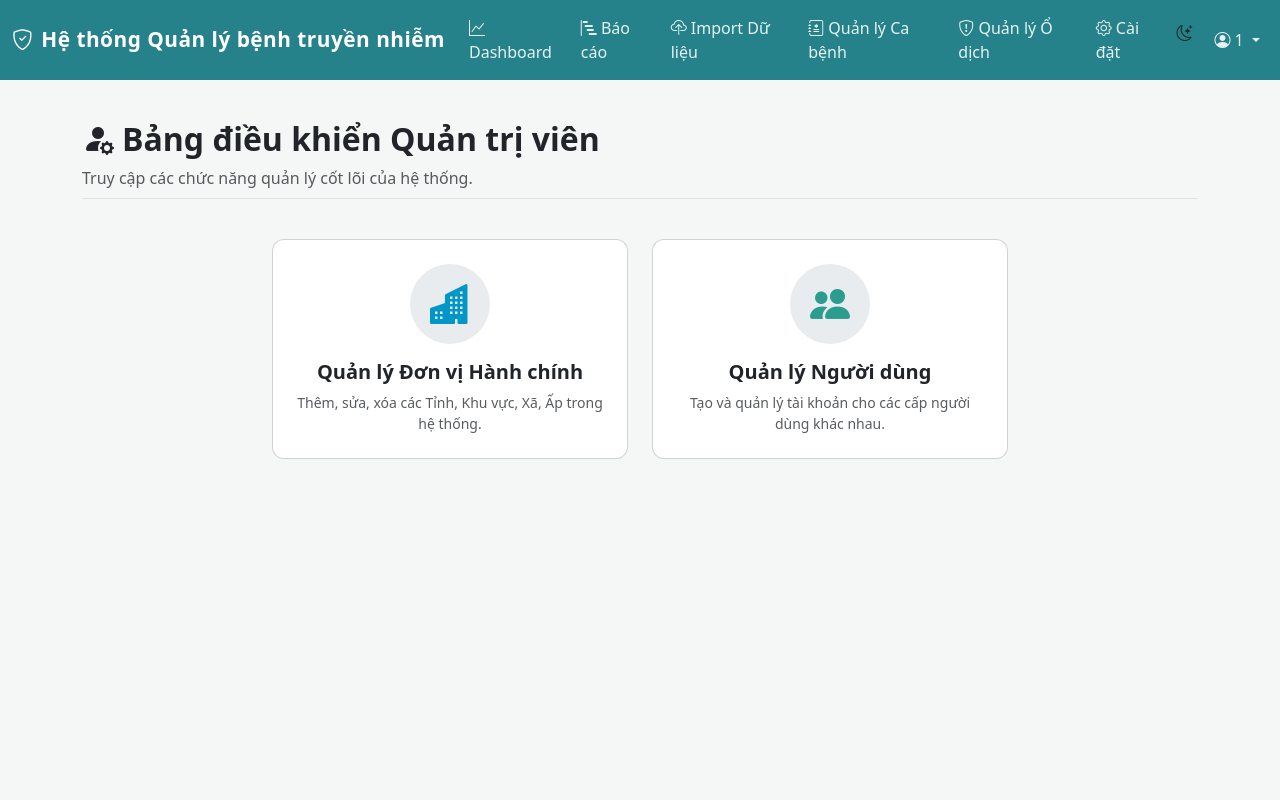
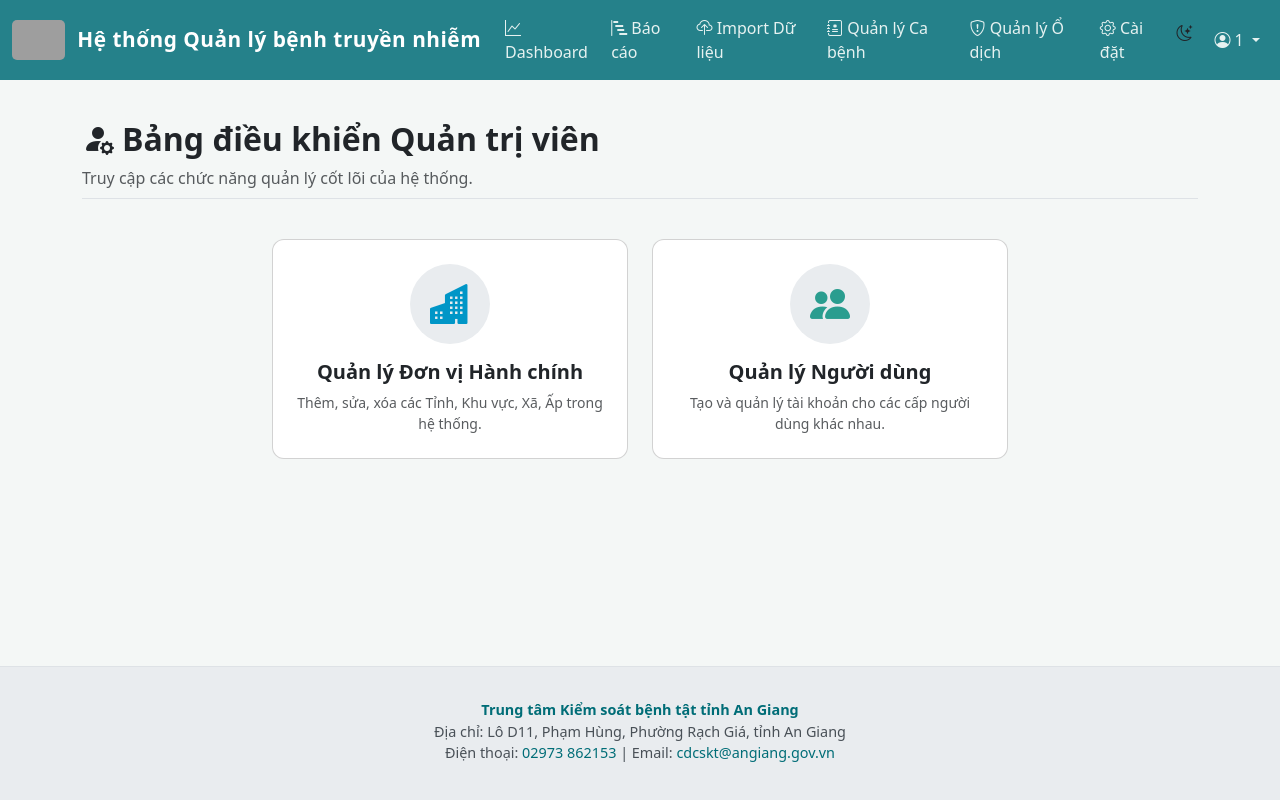
Before and after one commit to nguyentandatkg/cdcangiang, a Flask app: page /admin/ in a window 1280 px wide. Run offline with Flask 3, Linux system fonts and the light colour scheme; the visitor is signed in with stand-in values (Sample User, id 1); grey boxes are pictures that could not be loaded.

Commit message:
Cập nhật giao diện mới của base

```diff
--- a/webapp/__init__.py
+++ b/webapp/__init__.py
@@ -1,17 +1,32 @@
 # file: webapp/__init__.py
 from flask import Flask
 import os
+from datetime import datetime # <<< THÊM DÒNG NÀY ĐỂ IMPORT datetime
 
 def create_app():
     app = Flask(__name__, instance_relative_config=True)
     try: os.makedirs(app.instance_path)
     except OSError: pass
+
     app.config.from_mapping(SECRET_KEY='chuoi_bi_mat_cua_ban_o_day_thay_doi_sau_nay')
     app.config['REPORT_FOLDER'] = os.path.join(app.instance_path, 'reports')
     os.makedirs(app.config['REPORT_FOLDER'], exist_ok=True)
+
+    # THÊM ĐOẠN CODE NÀY ĐỂ INJECT BIẾN 'now' VÀO MỌI TEMPLATE
+    # Đặt nó sau khi 'app' được tạo, và trước khi 'app' được trả về.
+    @app.context_processor
+    def inject_now():
+        return {'now': datetime.now()}
+
     with app.app_context():
         from .routes import auth, main, admin
-        app.register_blueprint(auth.auth_bp); app.register_blueprint(main.main_bp); app.register_blueprint(admin.admin_bp)
+        app.register_blueprint(auth.auth_bp)
+        app.register_blueprint(main.main_bp)
+        app.register_blueprint(admin.admin_bp)
+
     @app.route('/')
-    def index(): from flask import session, redirect, url_for; return redirect(url_for('main.report_page')) if 'user_id' in session else redirect(url_for('auth.login'))
+    def index():
+        from flask import session, redirect, url_for
+        return redirect(url_for('main.report_page')) if 'user_id' in session else redirect(url_for('auth.login'))
+
     return app
--- a/webapp/templates/base.html
+++ b/webapp/templates/base.html
@@ -13,6 +13,9 @@
         background-color: #f4f7f6;
         color: #212529;
         transition: background-color 0.3s, color 0.3s;
+        min-height: 100vh; /* Đảm bảo body đủ cao để footer xuống cuối */
+        display: flex;
+        flex-direction: column;
     }
 
     /* Navbar */
@@ -46,6 +49,11 @@
         border: none;
         background: transparent;
     }
+    .cdc-logo-navbar { /* Style cho logo trên navbar */
+        height: 40px; /* Chiều cao cố định */
+        margin-right: 0.75rem;
+        border-radius: 5px; /* Bo tròn nhẹ các góc của logo */
+    }
 
     /* Loading Spinner */
     #loadingOverlay {
@@ -63,29 +71,33 @@
          background: rgba(0,0,0,0.7);
     }
 
-    /* DARK MODE */
-    body.dark-mode { background-color: #1a1a1a; color: #e6e6e6; }
-    body.dark-mode .navbar { background-color: #264653 !important; backdrop-filter: none; }
-    body.dark-mode .navbar-brand, body.dark-mode .nav-link { color: #e6e6e6 !important; }
-    body.dark-mode .nav-link:hover { color: #83c5be !important; }
-    body.dark-mode .card { background-color: #2a2a2a; color: #e6e6e6; border-color: #3a3a3a; }
-    body.dark-mode .card-header { background-color: #1f1f1f; border-bottom-color: #3a3a3a; }
-    body.dark-mode .form-label { color: #e6e6e6; }
-    body.dark-mode .form-control, body.dark-mode .form-select { background-color: #1f1f1f; color: #e6e6e6; border-color: #3a3a3a; }
-    body.dark-mode .form-control:focus, body.dark-mode .form-select:focus { border-color: #83c5be; box-shadow: 0 0 0 0.2rem rgba(131,197,190,0.25); }
-    body.dark-mode .dropdown-menu { background-color: #2a2a2a; color: #e6e6e6; }
-    body.dark-mode .dropdown-item { color: #e6e6e6; }
-    body.dark-mode .dropdown-item:hover { background-color: #3a3a3a; }
-    body.dark-mode .breadcrumb { background-color: transparent; }
-    body.dark-mode .breadcrumb-item a { color: #83c5be; }
-    body.dark-mode .breadcrumb-item.active { color: #e6e6e6; }
-    body.dark-mode table { color: #e6e6e6; }
-    body.dark-mode thead { background-color: #1f1f1f; }
-    body.dark-mode tbody tr { background-color: #2a2a2a; }
-    body.dark-mode tbody tr:hover { background-color: #3a3a3a; }
-    body.dark-mode .toast, body.dark-mode .alert { background-color: #2a2a2a; color: #e6e6e6; border-color: #3a3a3a; }
-    body.dark-mode .btn-primary { background-color: #0077b6; border-color: #0077b6; }
-    body.dark-mode .btn-primary:hover { background-color: #0096c7; border-color: #0096c7; }
+    /* Main content flex grow to push footer down */
+    main.container {
+        flex-grow: 1;
+    }
+
+    /* Footer Styles */
+    footer {
+        background-color: #e9ecef;
+        padding: 2rem 0;
+        margin-top: auto; /* Đẩy footer xuống cuối trang */
+        border-top: 1px solid #dee2e6;
+        color: #495057;
+        font-size: 0.9rem;
+    }
+    footer a {
+        color: #006d77;
+        text-decoration: none;
+    }
+    footer a:hover {
+        color: #004d55;
+        text-decoration: underline;
+    }
+    footer strong {
+        color: #006d77;
+    }
+
+
 </style>
 </head>
 <body>
@@ -99,10 +111,11 @@
 <nav class="navbar navbar-expand-lg fixed-top">
     <div class="container-fluid">
         <a class="navbar-brand fw-bold d-flex align-items-center" href="{{ url_for('main.cases_page') }}">
-            <i class="bi bi-shield-check me-2"></i>
+            <!-- LOGO CDC AN GIANG -->
+            <img src="https://www.bing.com/th/id/OIP.CTFXYPiQ-YD0klDdHGp9KAHaHa?w=207&h=211&c=8&rs=1&qlt=90&o=6&dpr=1.3&pid=3.1&rm=2" alt="CDC An Giang Logo" class="cdc-logo-navbar">
             <span>Hệ thống Quản lý bệnh truyền nhiễm</span>
         </a>
-        <button class="navbar-toggler" type="button" data-bs-toggle="collapse" data-bs-target="#navbarNavDropdown">
+        <button class="navbar-toggler" type="button" data-bs-toggle="collapse" data-bs-target="#navbarNavDropdown" aria-controls="navbarNavDropdown" aria-expanded="false" aria-label="Toggle navigation">
             <span class="navbar-toggler-icon"></span>
         </button>
         <div class="collapse navbar-collapse" id="navbarNavDropdown">
@@ -110,7 +123,6 @@
                 <li class="nav-item"><a class="nav-link" href="{{ url_for('main.dashboard_page') }}"><i class="bi bi-graph-up"></i> Dashboard</a></li>
                 <li class="nav-item"><a class="nav-link" href="{{ url_for('main.report_page') }}"><i class="bi bi-bar-chart-steps"></i> Báo cáo</a></li>
 
-                <!-- <<< ĐÃ SỬA: Mở quyền cho 'khuvuc' -->
                 {% if session.get('role') in ['admin', 'khuvuc'] %}
                 <li class="nav-item"><a class="nav-link" href="{{ url_for('main.import_page') }}"><i class="bi bi-cloud-upload"></i> Import Dữ liệu</a></li>
                 {% endif %}
@@ -126,10 +138,10 @@
                     <button id="modeToggle" class="btn-mode text-dark" title="Chuyển chế độ"><i class="bi bi-moon-stars"></i></button>
                 </li>
                 <li class="nav-item dropdown">
-                    <a class="nav-link dropdown-toggle" href="#" id="navbarUserDropdown" role="button" data-bs-toggle="dropdown">
+                    <a class="nav-link dropdown-toggle" href="#" id="navbarUserDropdown" role="button" data-bs-toggle="dropdown" aria-expanded="false">
                         <i class="bi bi-person-circle"></i> {{ session.get('username', 'Guest') }}
                     </a>
-                    <ul class="dropdown-menu dropdown-menu-end">
+                    <ul class="dropdown-menu dropdown-menu-end" aria-labelledby="navbarUserDropdown">
                         <li><a class="dropdown-item" href="{{ url_for('main.profile_page') }}"><i class="bi bi-person-badge"></i> Thông tin tài khoản</a></li>
                         <li><hr class="dropdown-divider"></li>
                         <li><a class="dropdown-item" href="{{ url_for('auth.logout') }}"><i class="bi bi-box-arrow-right"></i> Đăng xuất</a></li>
@@ -160,44 +172,51 @@
 
 {% block content %}{% endblock %}
 </main>
+
+<!-- ========================================================================= -->
+<!-- CHÂN TRANG (FOOTER) -->
+<!-- ========================================================================= -->
+<footer>
+    <div class="container text-center">
+        <p class="mb-1">
+            <strong>Trung tâm Kiểm soát bệnh tật tỉnh An Giang</strong> <br>
+            Địa chỉ: Lô D11, Phạm Hùng, Phường Rạch Giá, tỉnh An Giang <br>
+            Điện thoại: <a href="tel:02973 866229">02973 862153 </a> |
+            Email: <a href="mailto:cdcskt@angiang.gov.vn">cdcskt@angiang.gov.vn</a>
+        </p>
+    </div>
+</footer>
+<!-- ========================================================================= -->
+
 <script src="https://cdn.jsdelivr.net/npm/bootstrap@5.3.3/dist/js/bootstrap.bundle.min.js"></script>
 <script>
     // Navbar đổi màu khi cuộn
     window.addEventListener("scroll", function () {
         const navbar = document.querySelector(".navbar");
+        const modeToggle = document.querySelector("#modeToggle");
         if (window.scrollY > 50) {
             navbar.classList.add("scrolled");
-            const modeToggle = document.querySelector("#modeToggle");
-            if (modeToggle) modeToggle.classList.replace("text-dark", "text-light");
+            if (modeToggle && !document.body.classList.contains("dark-mode")) { // Chỉ đổi màu icon khi không ở dark mode
+                modeToggle.classList.replace("text-dark", "text-light");
+            }
         } else {
             navbar.classList.remove("scrolled");
-            const modeToggle = document.querySelector("#modeToggle");
-            if (modeToggle) modeToggle.classList.replace("text-light", "text-dark");
+            if (modeToggle && !document.body.classList.contains("dark-mode")) { // Chỉ đổi màu icon khi không ở dark mode
+                modeToggle.classList.replace("text-light", "text-dark");
+            }
         }
     });
 
-    // Dark/Light mode toggle
-    const modeToggleButton = document.getElementById("modeToggle");
-    if (modeToggleButton) {
-        modeToggleButton.addEventListener("click", function () {
-            document.body.classList.toggle("dark-mode");
-            const icon = this.querySelector("i");
-            if (document.body.classList.contains("dark-mode")) {
-                icon.classList.replace("bi-moon-stars", "bi-brightness-high");
-                localStorage.setItem("theme", "dark");
-            } else {
-                icon.classList.replace("bi-brightness-high", "bi-moon-stars");
-                localStorage.setItem("theme", "light");
-            }
-        });
-    }
+
 
     // Lưu trạng thái theme khi tải lại
     window.addEventListener("DOMContentLoaded", () => {
         if (localStorage.getItem("theme") === "dark") {
             document.body.classList.add("dark-mode");
             const icon = document.querySelector("#modeToggle i");
+            const modeToggle = document.querySelector("#modeToggle");
             if(icon) icon.classList.replace("bi-moon-stars", "bi-brightness-high");
+            if(modeToggle) modeToggle.classList.replace("text-dark", "text-light"); // Đảm bảo icon luôn sáng trong dark mode
         }
     });
 
@@ -229,11 +248,7 @@
     });
 </script>
 
-<!-- ========================================================================= -->
-<!-- THÊM BLOCK `scripts` RỖNG ĐỂ CÁC TEMPLATE CON CÓ THỂ GHI ĐÈ -->
-<!-- ========================================================================= -->
 {% block scripts %}{% endblock %}
-<!-- ========================================================================= -->
 
 </body>
 </html>
```
Also changed, not shown: 1 other file.
